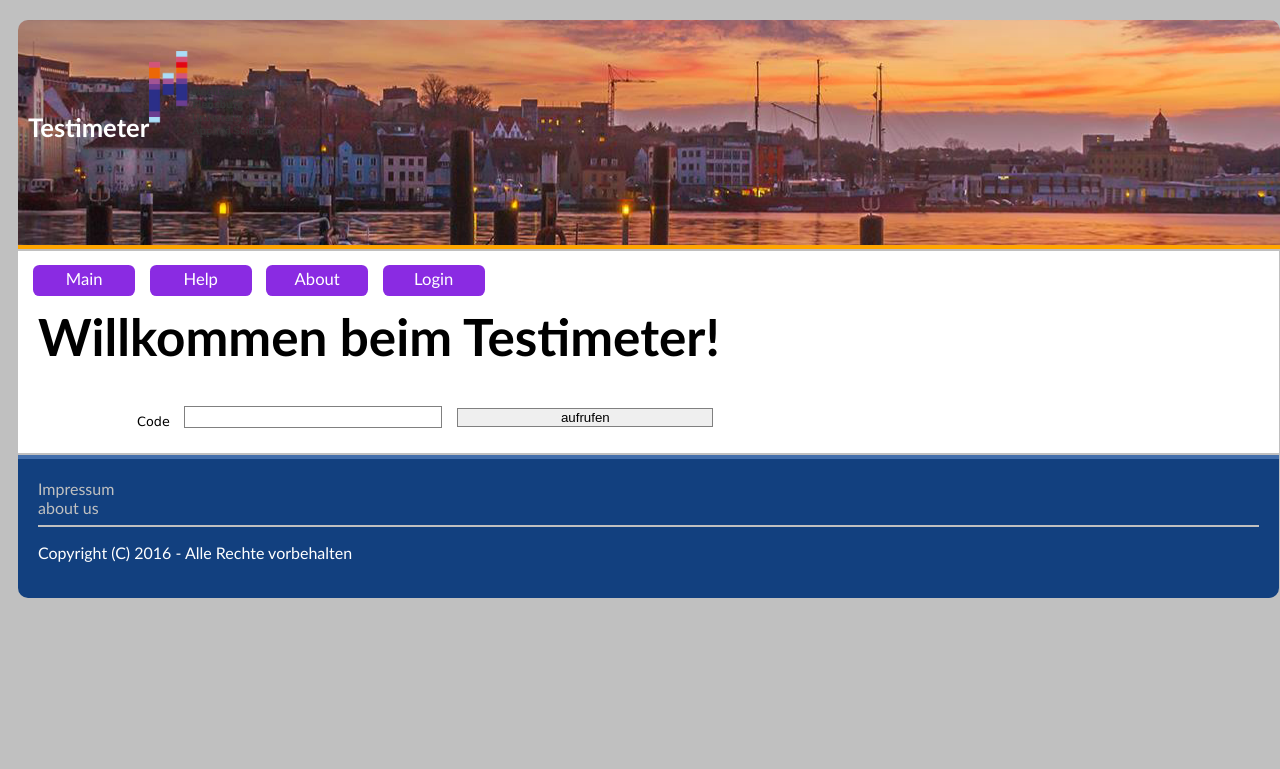
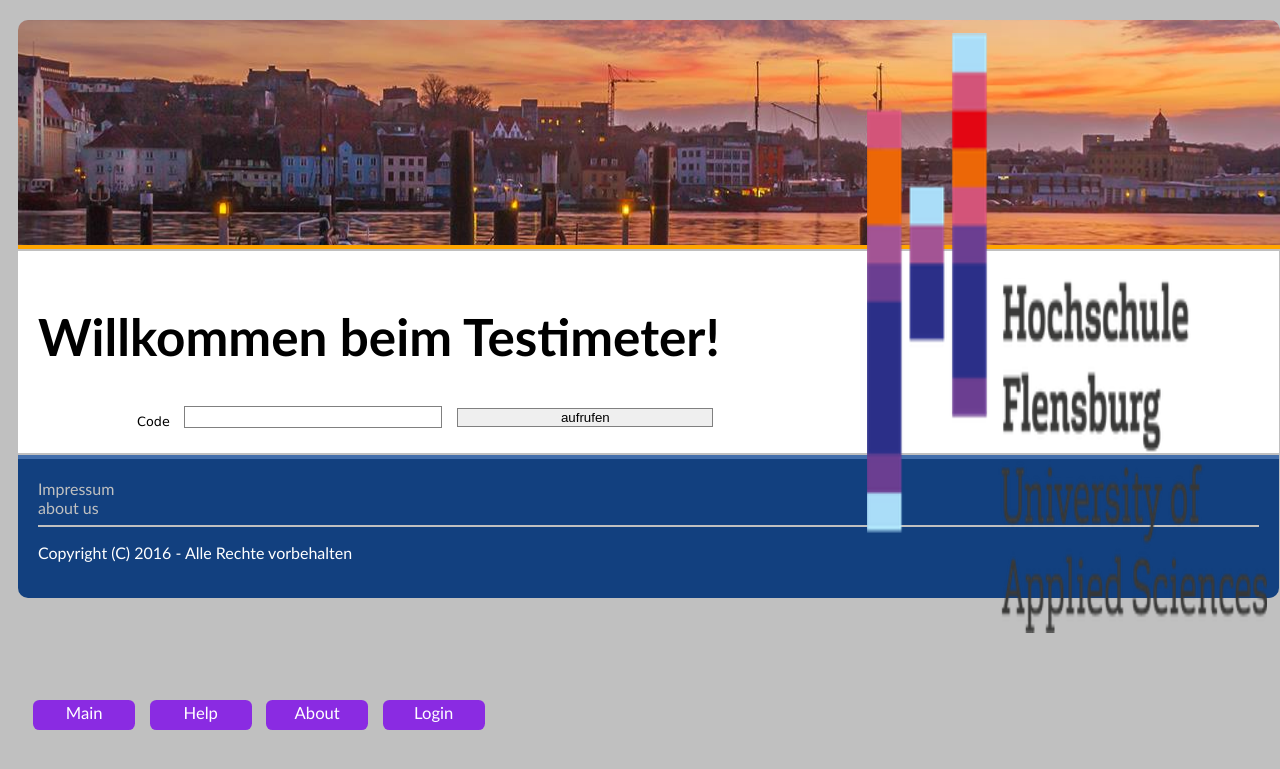
Before and after one commit to mart1n89/wemb, a PHP site: page / in a window 1280 px wide. Shown: the top 769 px of the page. Run offline with PHP 8.4, Linux system fonts and the light colour scheme.

Commit message:
Merge origin/master
Conflicts:
	public/css/default.css

```diff
--- a/public/css/default.css
+++ b/public/css/default.css
@@ -108,7 +108,7 @@
         font-size: 1.3vw;
         transition: all 0.5s;
         cursor: pointer;
-        margin: 8vw 5px 5px 5px;
+        margin: 5vw 5px 5px 5px;
 
 
 }
@@ -138,10 +138,10 @@
         right: 0;
 }
 
-#logo
+.logo
 {
         float: right;
-        background: url(images/HF_Logo.png);
+        /*background: url(images/HF_Logo.png);*/
         background-size: 10vw 10vw;
         background-repeat: no-repeat;
         z-index: 3;
--- a/views/header.php
+++ b/views/header.php
@@ -19,8 +19,14 @@
 
         <div id="header" >
 
-            <h2>Testimeter<img class="logo" src="public/css/images/HF_Logo.png" srcset="public/css/images/HF_Logo.png 2.5x"></h2>
+            <!--<h2>Testimeter<img class="logo" src="public/css/images/HF_Logo.png" srcset="public/css/images/HF_Logo.png 2x"></h2>-->
+            <table width="100%">
+                <tr>
+                    <td><h2>Testimeter</h2></td>
+                    <td><img class="logo" src="public/css/images/HF_Logo.png " height="600vw" width="400vw"></td>
+                </tr>
 
+            </table>
             <?php if (Session::get('loggedIn') == false): ?>
             <a href="<?php echo URL; ?>home" class="button" >Main</a>
                 <a href="<?php echo URL; ?>help" class="button">Help</a>
@@ -38,6 +44,7 @@
             <?php endif; ?>
 
             <br />
+
         </div>
 
         <div id="content">
```
Also changed, not shown: public/css/images/FL_förde3.jpg.
